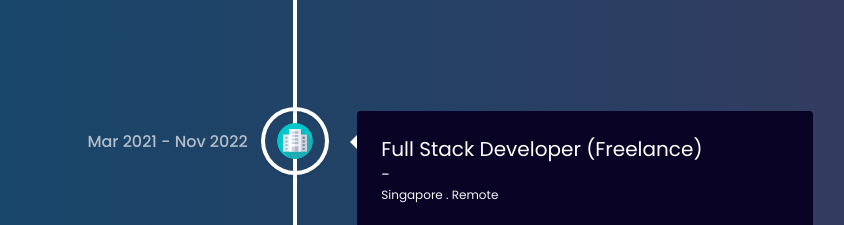
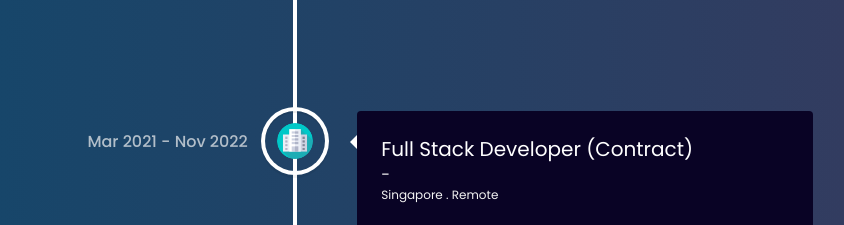
Before and after one commit to ayarhlaine/portfolio, a React (Vite) app: page / in a window 1280 px wide. Shown: the part 980-1205 px from the top of the page, without its empty margins (345-1189 px from the left). Built offline with nearby package versions, Linux system fonts and the light colour scheme; no server answers.

Commit message:
updated job type of Full Stack Developer

```diff
--- a/src/constants/index.js
+++ b/src/constants/index.js
@@ -14,7 +14,7 @@ const EXPERIENCES = [
         ],
     },
     {
-        title: 'Full Stack Developer (Freelance)',
+        title: 'Full Stack Developer (Contract)',
         date: 'Mar 2021 - Nov 2022',
         company_name: '-',
         location: 'Singapore',
```
